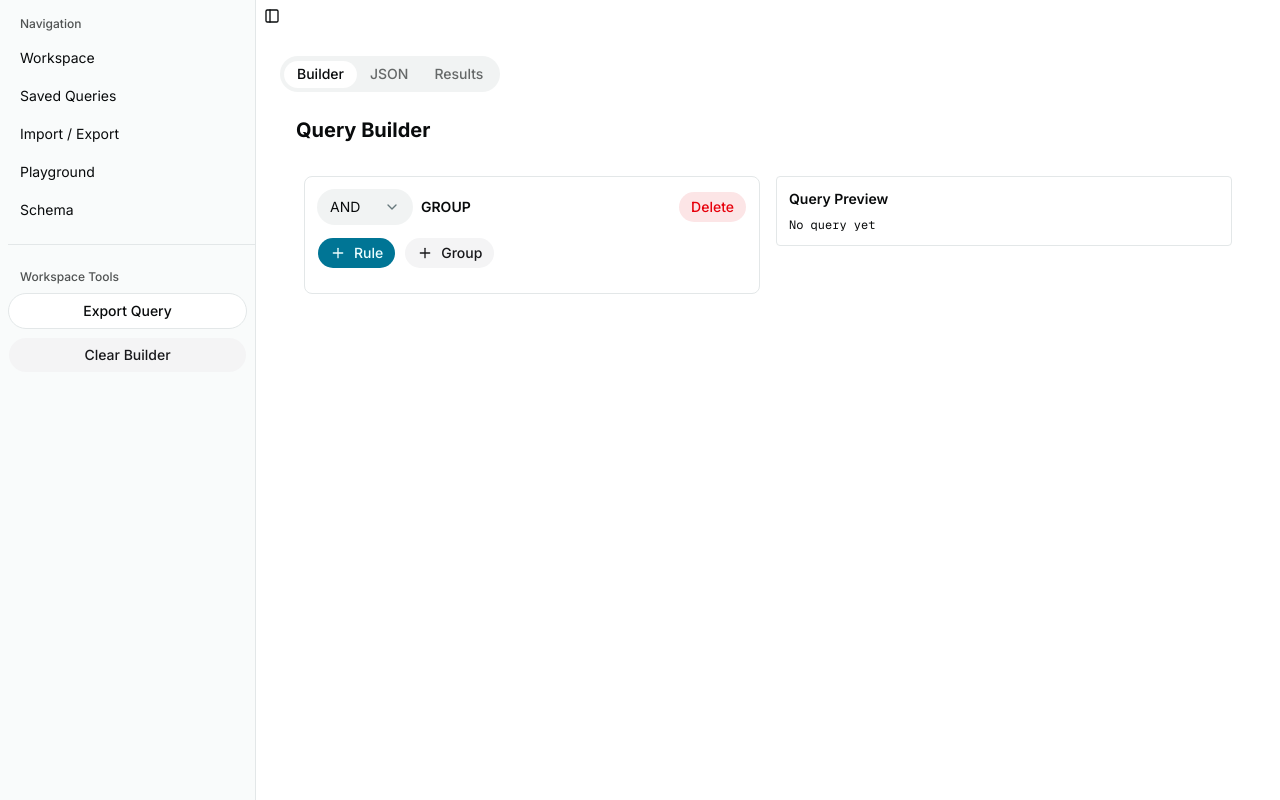
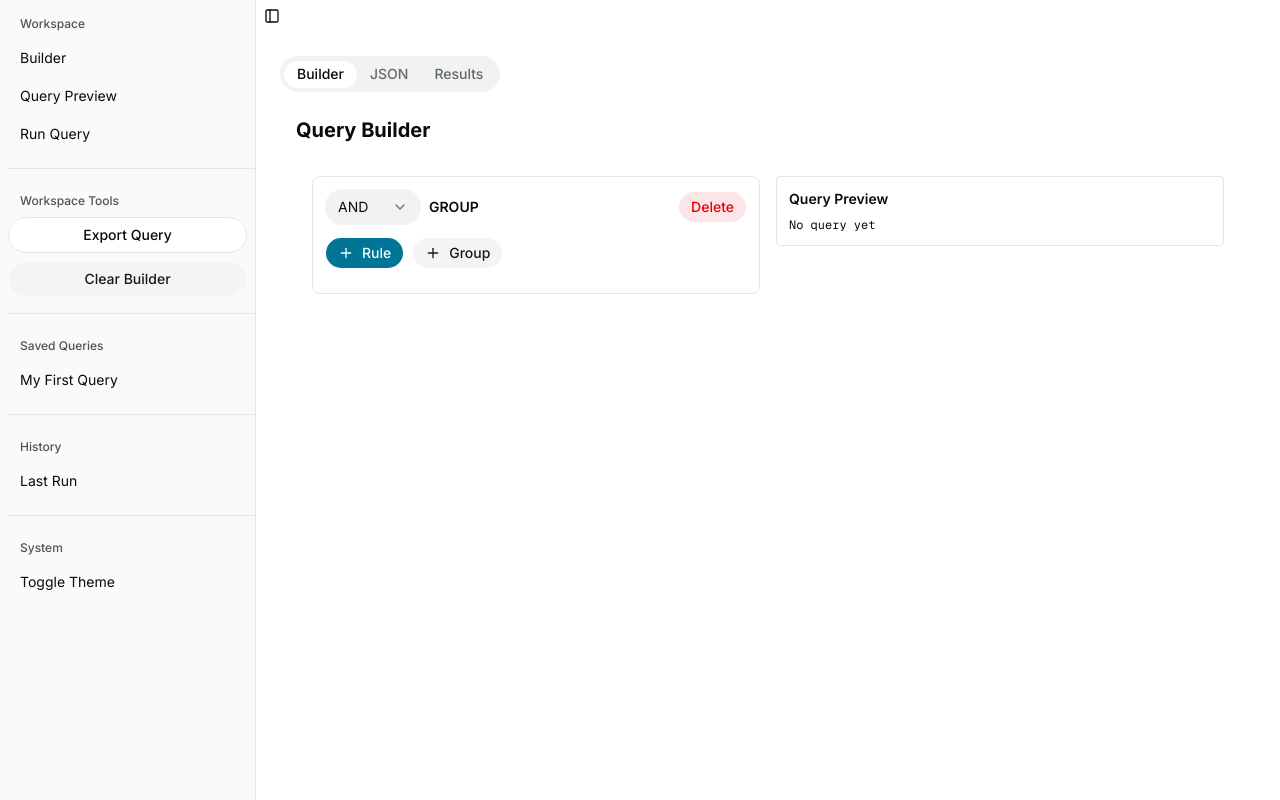
Before and after one commit to justtimi/visual-query-builder, a Next.js app: page / in a window 1280 px wide. Built offline with nearby package versions, Linux system fonts and the light colour scheme.

Commit message:
feat: redefine the sidebar for a new ux flow and make query builder responsive

```diff
--- a/src/app/layout.tsx
+++ b/src/app/layout.tsx
@@ -16,7 +16,6 @@ import {
   SidebarSeparator,
   SidebarInset,
 } from "@/components/ui/sidebar";
-import Link from "next/link";
 import { WorkspaceTools } from "@/components/WorkspaceTools";
 
 const inter = Inter({ subsets: ["latin"], variable: "--font-sans" });
@@ -35,14 +34,6 @@ export const metadata: Metadata = {
   title: "Create Next App",
   description: "Generated by create next app",
 };
-
-const routes = [
-  { label: "Workspace", href: "/" },
-  { label: "Saved Queries", href: "/saved" },
-  { label: "Import / Export", href: "/import" },
-  { label: "Playground", href: "/playground" },
-  { label: "Schema", href: "/schema" },
-];
 
 export default function RootLayout({
   children,
@@ -67,16 +58,20 @@ export default function RootLayout({
             <Sidebar>
               <SidebarContent>
                 <SidebarGroup>
-                  <SidebarGroupLabel>Navigation</SidebarGroupLabel>
+                  <SidebarGroupLabel>Workspace</SidebarGroupLabel>
 
                   <SidebarMenu>
-                    {routes.map((route) => (
-                      <SidebarMenuItem key={route.href}>
-                        <SidebarMenuButton asChild>
-                          <Link href={route.href}>{route.label}</Link>
-                        </SidebarMenuButton>
-                      </SidebarMenuItem>
-                    ))}
+                    <SidebarMenuItem>
+                      <SidebarMenuButton>Builder</SidebarMenuButton>
+                    </SidebarMenuItem>
+
+                    <SidebarMenuItem>
+                      <SidebarMenuButton>Query Preview</SidebarMenuButton>
+                    </SidebarMenuItem>
+
+                    <SidebarMenuItem>
+                      <SidebarMenuButton>Run Query</SidebarMenuButton>
+                    </SidebarMenuItem>
                   </SidebarMenu>
                 </SidebarGroup>
 
@@ -85,6 +80,43 @@ export default function RootLayout({
                 <SidebarGroup>
                   <SidebarGroupLabel>Workspace Tools</SidebarGroupLabel>
                   <WorkspaceTools />
+                </SidebarGroup>
+
+                <SidebarSeparator />
+
+                <SidebarGroup>
+                  <SidebarGroupLabel>Saved Queries</SidebarGroupLabel>
+
+                  <SidebarMenu>
+                    {/* later replace with Zustand savedQueries */}
+                    <SidebarMenuItem>
+                      <SidebarMenuButton>My First Query</SidebarMenuButton>
+                    </SidebarMenuItem>
+                  </SidebarMenu>
+                </SidebarGroup>
+
+                <SidebarSeparator />
+
+                <SidebarGroup>
+                  <SidebarGroupLabel>History</SidebarGroupLabel>
+
+                  <SidebarMenu>
+                    <SidebarMenuItem>
+                      <SidebarMenuButton>Last Run</SidebarMenuButton>
+                    </SidebarMenuItem>
+                  </SidebarMenu>
+                </SidebarGroup>
+
+                <SidebarSeparator />
+
+                <SidebarGroup>
+                  <SidebarGroupLabel>System</SidebarGroupLabel>
+
+                  <SidebarMenu>
+                    <SidebarMenuItem>
+                      <SidebarMenuButton>Toggle Theme</SidebarMenuButton>
+                    </SidebarMenuItem>
+                  </SidebarMenu>
                 </SidebarGroup>
               </SidebarContent>
             </Sidebar>
--- a/src/components/query-builder/QueryBuilder.tsx
+++ b/src/components/query-builder/QueryBuilder.tsx
@@ -3,6 +3,7 @@
 import { useQueryStore } from "@/store/queryStore";
 import { Group } from "./Group";
 import { QueryPreview } from "./QueryPreview";
+import { ScrollArea } from "../ui/scroll-area";
 
 export default function QueryBuilder() {
   const tree = useQueryStore((state) => state.tree);
@@ -11,12 +12,14 @@ export default function QueryBuilder() {
     <div className="p-4 space-y-4">
       <h1 className="text-xl font-bold">Query Builder</h1>
 
-      <div className="p-4 flex gap-4 items-start justify-center">
-        <div className="w-1/2 shrink-0">
+      <div className="p-4 flex flex-col lg:flex-row gap-4 items-start justify-center">
+        <ScrollArea className="w-full lg:w-1/2">
           <Group node={tree} />
-        </div>
+        </ScrollArea>
 
-        <QueryPreview />
+        <ScrollArea className="w-full lg:w-1/2">
+          <QueryPreview />
+        </ScrollArea>
       </div>
     </div>
   );
--- a/src/components/query-builder/QueryPreview.tsx
+++ b/src/components/query-builder/QueryPreview.tsx
@@ -6,7 +6,7 @@ export function QueryPreview() {
   const compiledQuery = useQueryStore((s) => s.compiledQuery);
 
   return (
-    <div className="border rounded p-3 h-full overflow-auto w-1/2 shrink-0">
+    <div className="border rounded p-3 w-full">
       <h2 className="text-sm font-semibold mb-2">
         Query Preview
       </h2>
```
